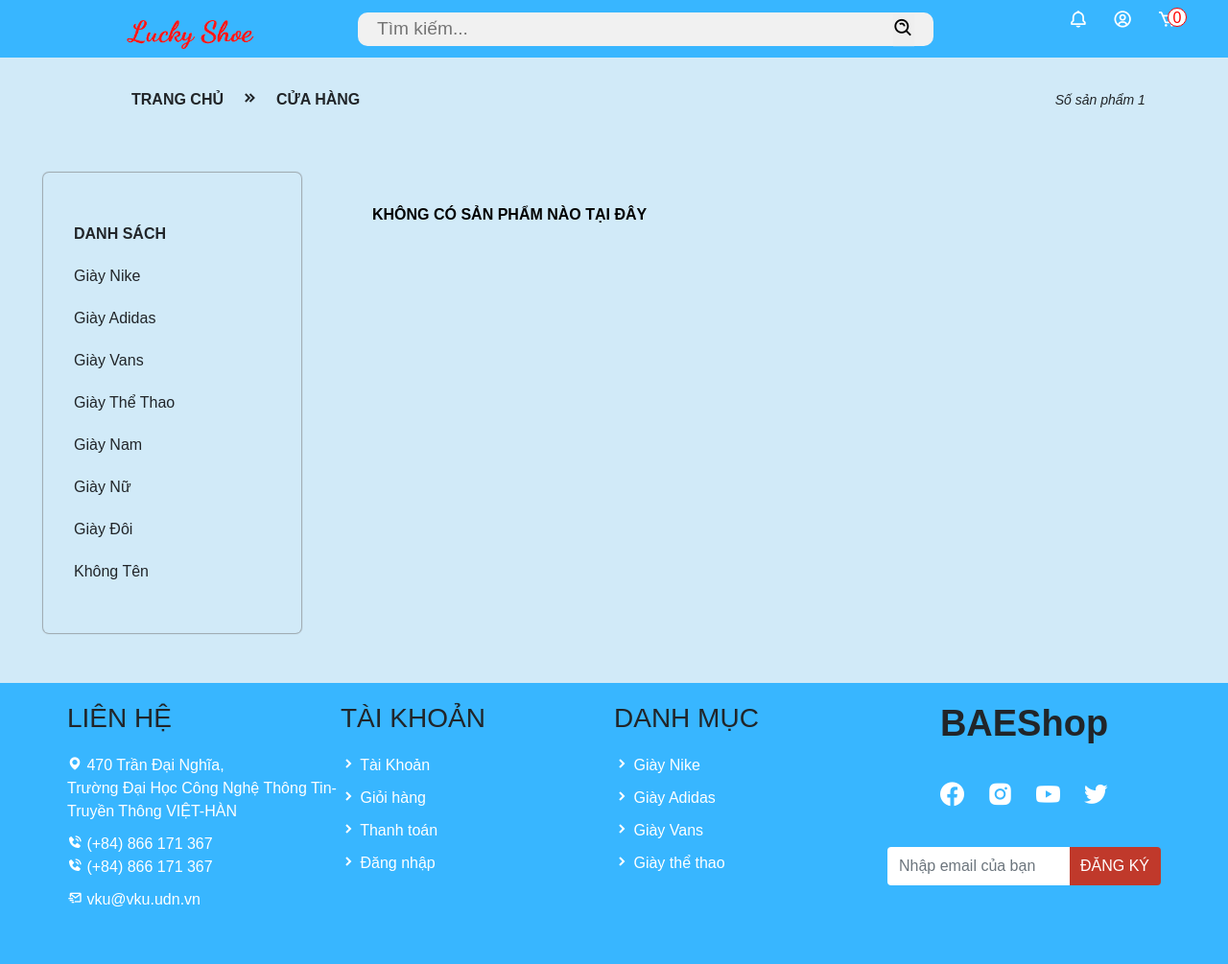
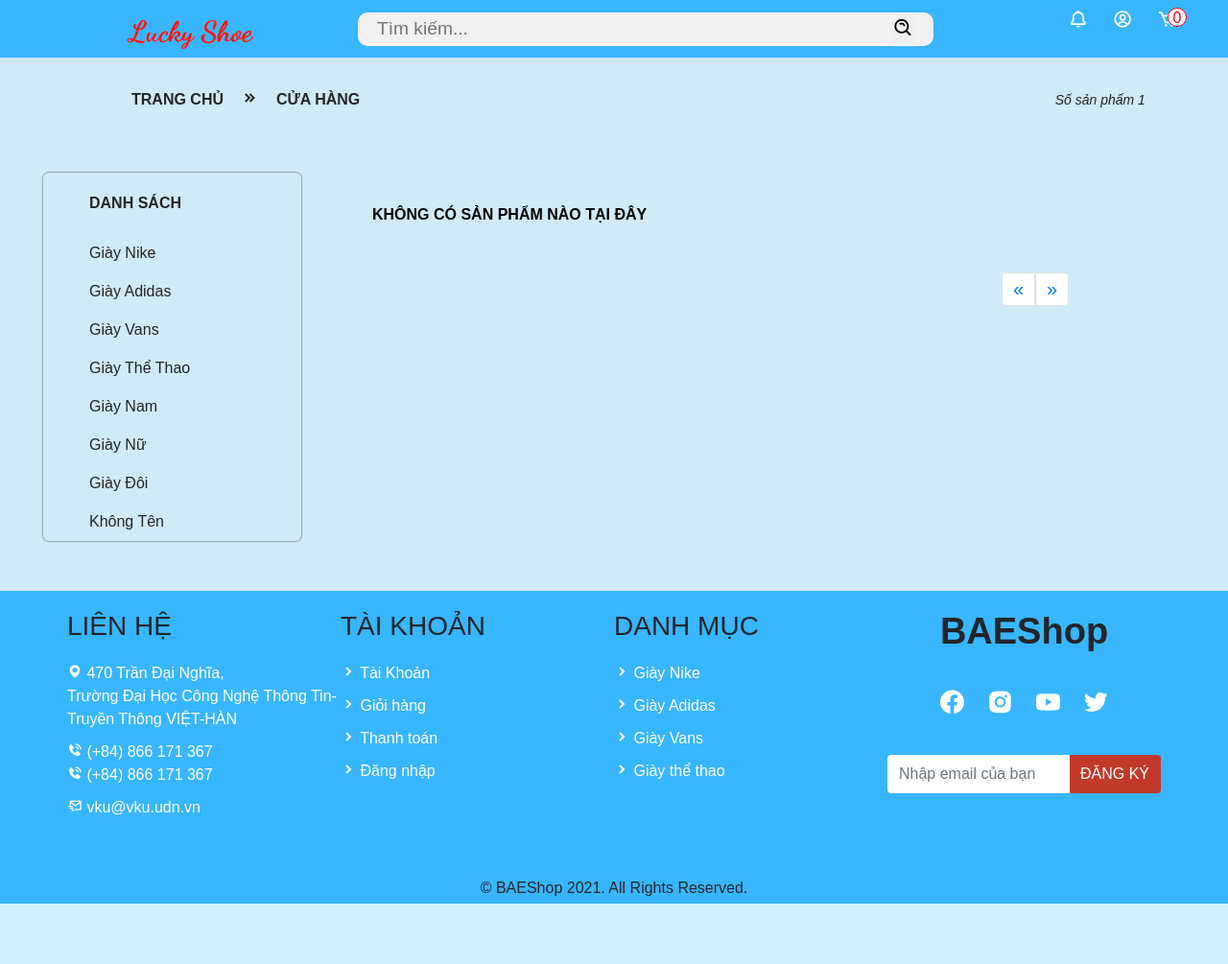
Before and after one commit to VoXuanPhuc/webNC, a PHP site: page /baeshop/danhmuc/index.php in a window 1280 px wide; the page is wider, and only the part inside the window is pictured. Shown: the top 1005 px of that part at 96% size. After the commit the page ends 942 px from the top of that part, so only its background shows below. Run offline with PHP 8.4, Linux system fonts and the light colour scheme; tables that the repository leaves empty or names only in its code hold one stand-in row (values such as "Sample post").

Commit message:
update done paging

```diff
--- a/Admin/MVC/Models/connection.php
+++ b/Admin/MVC/Models/connection.php
@@ -8,7 +8,7 @@
             //Thong so ket noi CSDL
             $severname ="localhost";
             $username ="root";
-            $password ="";
+            $password ="admin1234";
             $db_name ="baeshop";
 
             //Tao ket noi CSDL
--- a/Models/connection.php
+++ b/Models/connection.php
@@ -1,5 +1,5 @@
 <?php
-    define('URL','http://localhost:8088/baeshop.com/');
+    define('URL','http://localhost/baeshop.com/');
     class connection{
         var $conn;
         function __construct()
@@ -7,7 +7,7 @@
             //Thong so ket noi CSDL
             $severname ="localhost";
             $username ="root";
-            $password ="";
+            $password ="admin1234";
             $db_name ="baeshop";
 
             //Tao ket noi CSDL
--- a/Views/shop/category.php
+++ b/Views/shop/category.php
@@ -2,19 +2,43 @@
     <div class="box filter-toggle-box">
         <button class="btn-flat btn-hover" id="filter-close">close</button>
     </div>
-    <div class="box">
-        <span class="filter-header">
+    <div class="box p-0">
+        <span class="filter-header px-5 ">
             DANH SÁCH
         </span>
-        <ul class="filter-list">
-            <li><a style="text-transform: capitalize;" href="<?php echo URL;?>danhmuc?giay-nike&sp=1">Giày Nike</a></li>
-            <li><a style="text-transform: capitalize;" href="<?php echo URL;?>danhmuc?giay-adidas&sp=2">Giày Adidas</a></li>
-            <li><a style="text-transform: capitalize;" href="<?php echo URL;?>danhmuc?giay-vans&sp=3">Giày vans</a></li>
-            <li><a style="text-transform: capitalize;" href="<?php echo URL;?>danhmuc?giay-the-thao&sp=4">Giày thể thao</a></li>
-            <li><a style="text-transform: capitalize;" href="<?php echo URL;?>danhmuc?giay-nam&sp=4">Giày Nam</a></li>
-            <li><a style="text-transform: capitalize;" href="<?php echo URL;?>danhmuc?giay-nu&sp=1">Giày Nữ</a></li>
-            <li><a style="text-transform: capitalize;" href="<?php echo URL;?>danhmuc?giay-doi&sp=2">Giày đôi</a></li>
-            <li><a style="text-transform: capitalize;" href="<?php echo URL;?>danhmuc?khong-ten&sp=3">Không tên</a></li>
+        <ul class="filter-list list-group">
+            <li class="<?php if(isset($_GET['loai'])) {
+                if ($_GET['loai'] == "giay-nike") {echo "list-group-item active";} else {echo "list-group-item-info";}} ?> px-5 py-2 m-0">
+                <a style="text-transform: capitalize;" href="<?php echo URL; ?>danhmuc?loai=giay-nike&sp=1&page=1">Giày Nike</a>
+            </li>
+            <li class="<?php if(isset($_GET['loai'])) {
+                if ($_GET['loai'] == "giay-adidas") {echo "list-group-item active";} else {echo "list-group-item-info";}} ?> px-5 py-2 m-0">
+                <a style="text-transform: capitalize;" href="<?php echo URL; ?>danhmuc?loai=giay-adidas&sp=2&page=1">Giày Adidas</a>
+            </li>
+            <li class="<?php if(isset($_GET['loai'])) {
+                if ($_GET['loai'] == "giay-vans") {echo "list-group-item active";} else {echo "list-group-item-info";}} ?> px-5 py-2 m-0">
+                <a style="text-transform: capitalize;" href="<?php echo URL; ?>danhmuc?loai=giay-vans&sp=3&page=1">Giày vans</a>
+            </li>
+            <li class="<?php if(isset($_GET['loai'])) {
+                if ($_GET['loai'] == "giay-the-thao") {echo "list-group-item active";} else {echo "list-group-item-info";}} ?> px-5 py-2 m-0">
+                <a style="text-transform: capitalize;" href="<?php echo URL; ?>danhmuc?loai=giay-the-thao&sp=4&page=1">Giày thể thao</a>
+            </li>
+            <li class="<?php if(isset($_GET['loai'])) {
+                if ($_GET['loai'] == "giay-nam") {echo "list-group-item active";} else {echo "list-group-item-info";}} ?> px-5 py-2 m-0">
+                <a style="text-transform: capitalize;" href="<?php echo URL; ?>danhmuc?loai=giay-nam&sp=4&page=1">Giày Nam</a>
+            </li>
+            <li class="<?php if(isset($_GET['loai'])) {
+                if ($_GET['loai'] == "giay-nu") {echo "list-group-item active";} else {echo "list-group-item-info";}} ?> px-5 py-2 m-0">
+                <a style="text-transform: capitalize;" href="<?php echo URL; ?>danhmuc?loai=giay-nu&sp=1&page=1">Giày Nữ</a>
+            </li>
+            <li class="<?php if(isset($_GET['loai'])) {
+                if ($_GET['loai'] == "giay-doi") {echo "list-group-item active";} else {echo "list-group-item-info";}} ?> px-5 py-2 m-0">
+                <a style="text-transform: capitalize;" href="<?php echo URL; ?>danhmuc?giay-doi&sp=2&page=1">Giày đôi</a>
+            </li>
+            <li class="<?php if(isset($_GET['loai'])) {
+                if ($_GET['loai'] == "khong-ten") {echo "list-group-item active";} else {echo "list-group-item-info";}} ?> px-5 py-2 m-0">
+                <a style="text-transform: capitalize;" href="<?php echo URL; ?>danhmuc?loai=khong-ten&sp=3&page=1">Không tên</a>
+            </li>
         </ul>
     </div>
 </div>
--- a/Views/shop/list-products.php
+++ b/Views/shop/list-products.php
@@ -33,15 +33,29 @@
                 echo '<p> KHÔNG CÓ SẢN PHẨM NÀO TẠI ĐÂY </p>';
             } ?>
         </div>
+        <div class="box">
 
-
-        <div class="box">
+            <nav aria-label="Page navigation example">
             <ul class="pagination">
-
+                <li class="page-item">
+                    <a class="page-link m-0" href="#" aria-label="Previous">
+                        <span aria-hidden="true">&laquo;</span>
+                    </a>
+                </li>
                 <?php $nextpage = $data_tong / 3;
-                 for ($i = 1; $i <= $nextpage; $i++) { ?>
-                    <li class=""><a href="?page=<?= $i ?>"><?= $i ?></a></li>
+                for ($i = 1; $i <= $nextpage; $i++) { ?>
+                    <li class="page-item">
+                        <a class="page-link m-0 <?php if(isset($_GET['page']) and $_GET['page'] == $i) {echo "active";}  ?>" href="?page=<?= $i ?>">
+                            <?= $i ?>
+                        </a>
+                    </li>
                 <?php } ?>
+                <li class="page-item">
+                <a class="page-link m-0" href="#" aria-label="Next">
+                    <span aria-hidden="true">&raquo;</span>
+                </a>
+                </li>
             </ul>
+            </nav>
         </div>
     </div>
```
Also changed, not shown: Models/shop.php (+10 -10 lines).
